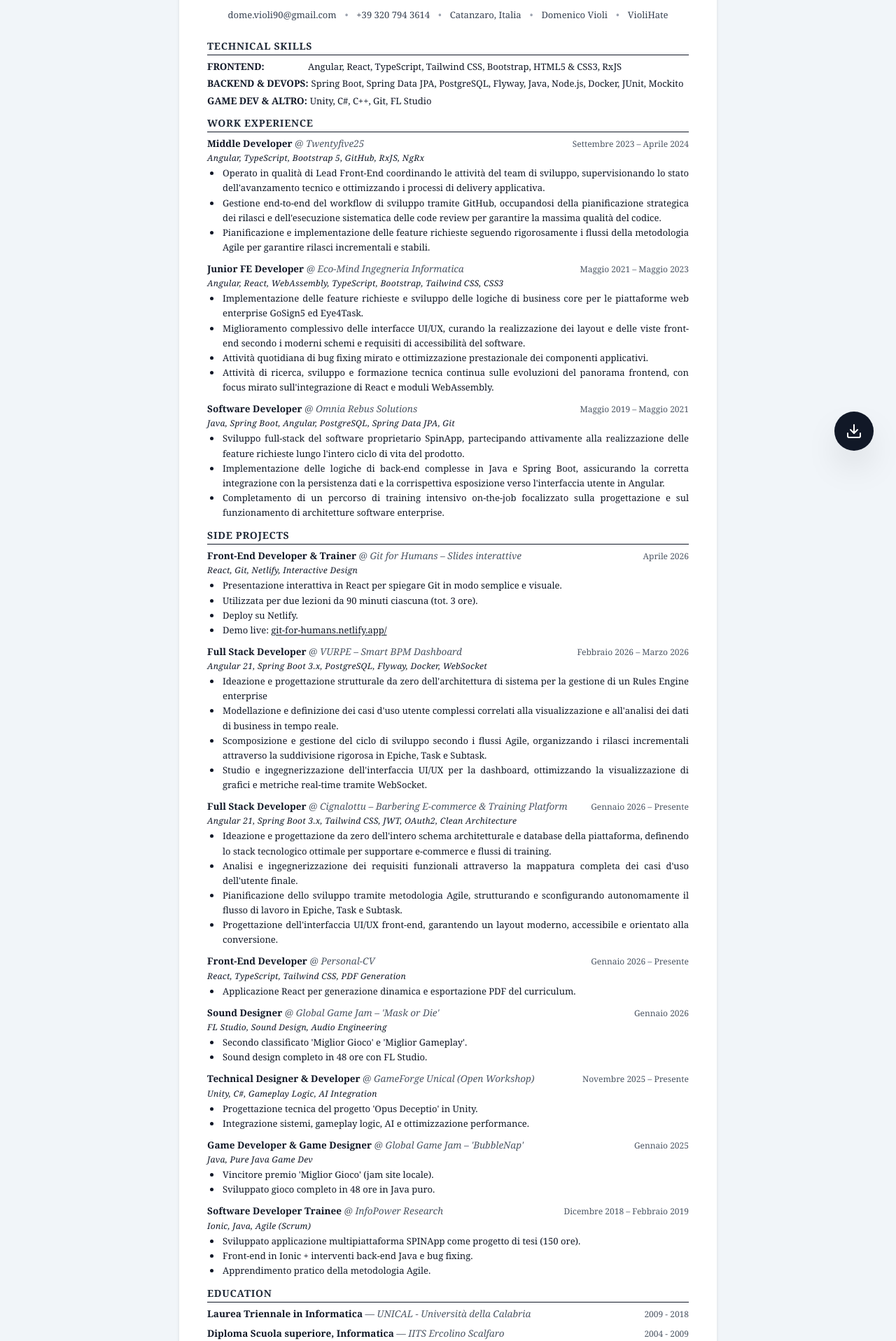
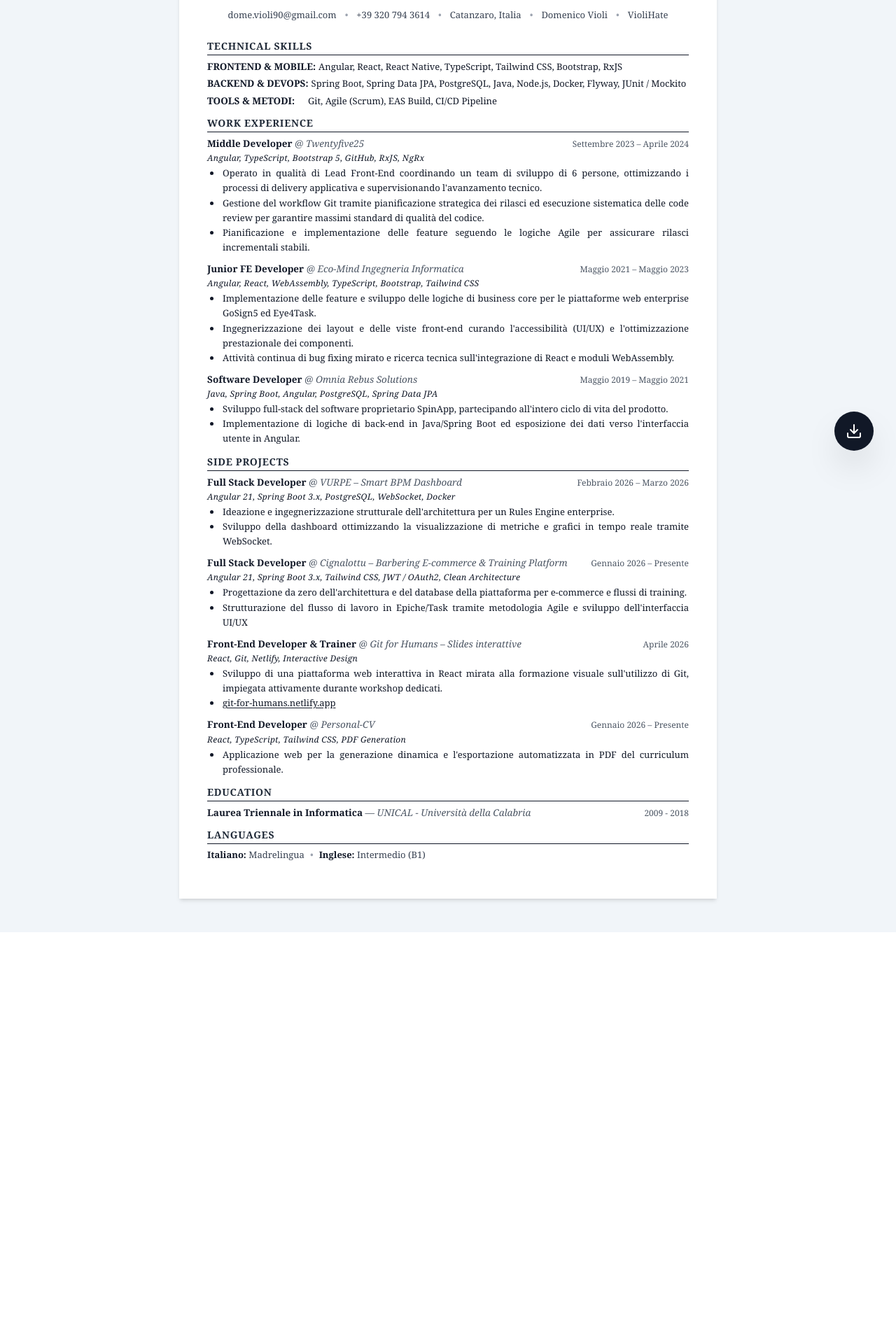
Before and after one commit to VioliHate/personal-cv, a React (Vite) app: page / in a window 1280 px wide. Shown: the part 124-2040 px from the top of the page at 70% size. After the commit the page ends 1456 px from the top, so only its background shows below. Built offline with nearby package versions, Linux system fonts and the light colour scheme.

Commit message:
update cv
removed summary
rework experience
delete useless experience

```diff
--- a/src/components/MainContent.tsx
+++ b/src/components/MainContent.tsx
@@ -15,7 +15,7 @@ export const MainContent: React.FC<{ data: CVData }> = ({ data }) => {
       <ExperienceSection title='Work Experience' items={data.workExperience} />
       <ExperienceSection
         title='Side Projects'
-        items={[...data.outWorkExperience].reverse()}
+        items={[...data.outWorkExperience]}
       />
       {/* Formazione */}
       <Education data={data} />
--- a/src/components/ProfileSummary.tsx
+++ /dev/null
@@ -1,10 +0,0 @@
-import React from "react";
-import type { CVData } from "../types/interfaces";
-
-export const ProfileSummary: React.FC<{ data: CVData }> = ({ data }) => (
-  <section className='mb-5 print-keep-together'>
-    <p className='text-gray-800 text-[13px] leading-relaxed text-justify italic whitespace-pre-wrap'>
-      {data.summary}
-    </p>
-  </section>
-);
--- a/src/data/cvData.tsx
+++ b/src/data/cvData.tsx
@@ -5,7 +5,7 @@ import type { CVData } from "../types/interfaces";
 export const cvData: CVData = {
   personal: {
     name: "Domenico Violi",
-    role: "Frontend Developer \n Full-Stack",
+    role: "Full-Stack Developer \n Frontend Specialist",
   },
   contact: [
     {
@@ -26,19 +26,16 @@ export const cvData: CVData = {
       link: "https://github.com/VioliHate",
     },
   ],
-  summary:
-    "Profondamente appassionato di tecnologia in tutte le sue forme. Mi piace esplorare e imparare nuovi stack e framework: anche quando non li conosco, riesco a capirli e a usarli in modo decente in tempi rapidi.\n" +
-    "Nella vita quotidiana ho la scrivania sempre in disordine perché mi rilassa, creo meme su praticamente tutto e sono abbastanza ironico. Mi diverto a spiegare concetti complessi anche con esempi scemi, perché secondo me è il modo più efficace per farli entrare in testa davvero.",
   skills: [
     {
-      title: "FRONTEND",
+      title: "FRONTEND & MOBILE",
       skills: [
         "Angular",
         "React",
+        "React Native",
         "TypeScript",
         "Tailwind CSS",
         "Bootstrap",
-        "HTML5 & CSS3",
         "RxJS",
       ],
     },
@@ -48,17 +45,16 @@ export const cvData: CVData = {
         "Spring Boot",
         "Spring Data JPA",
         "PostgreSQL",
-        "Flyway",
         "Java",
         "Node.js",
         "Docker",
-        "JUnit",
-        "Mockito",
+        "Flyway",
+        "JUnit / Mockito",
       ],
     },
     {
-      title: "GAME DEV & ALTRO",
-      skills: ["Unity", "C#", "C++", "Git", "FL Studio"],
+      title: "TOOLS & METODI",
+      skills: ["Git", "Agile (Scrum)", "EAS Build", "CI/CD Pipeline"],
     },
   ],
   workExperience: [
@@ -76,9 +72,9 @@ export const cvData: CVData = {
         "NgRx",
       ],
       description: [
-        "Operato in qualità di Lead Front-End coordinando le attività del team di sviluppo, supervisionando lo stato dell'avanzamento tecnico e ottimizzando i processi di delivery applicativa.",
-        "Gestione end-to-end del workflow di sviluppo tramite GitHub, occupandosi della pianificazione strategica dei rilasci e dell'esecuzione sistematica delle code review per garantire la massima qualità del codice.",
-        "Pianificazione e implementazione delle feature richieste seguendo rigorosamente i flussi della metodologia Agile per garantire rilasci incrementali e stabili.",
+        "Operato in qualità di Lead Front-End coordinando un team di sviluppo di 6 persone, ottimizzando i processi di delivery applicativa e supervisionando l'avanzamento tecnico.",
+        "Gestione del workflow Git tramite pianificazione strategica dei rilasci ed esecuzione sistematica delle code review per garantire massimi standard di qualità del codice.",
+        "Pianificazione e implementazione delle feature seguendo le logiche Agile per assicurare rilasci incrementali stabili.",
       ],
     },
     {
@@ -93,13 +89,11 @@ export const cvData: CVData = {
         "TypeScript",
         "Bootstrap",
         "Tailwind CSS",
-        "CSS3",
       ],
       description: [
-        "Implementazione delle feature richieste e sviluppo delle logiche di business core per le piattaforme web enterprise GoSign5 ed Eye4Task.",
-        "Miglioramento complessivo delle interfacce UI/UX, curando la realizzazione dei layout e delle viste front-end secondo i moderni schemi e requisiti di accessibilità del software.",
-        "Attività quotidiana di bug fixing mirato e ottimizzazione prestazionale dei componenti applicativi.",
-        "Attività di ricerca, sviluppo e formazione tecnica continua sulle evoluzioni del panorama frontend, con focus mirato sull'integrazione di React e moduli WebAssembly.",
+        "Implementazione delle feature e sviluppo delle logiche di business core per le piattaforme web enterprise GoSign5 ed Eye4Task.",
+        "Ingegnerizzazione dei layout e delle viste front-end curando l'accessibilità (UI/UX) e l'ottimizzazione prestazionale dei componenti.",
+        "Attività continua di bug fixing mirato e ricerca tecnica sull'integrazione di React e moduli WebAssembly.",
       ],
     },
     {
@@ -113,73 +107,33 @@ export const cvData: CVData = {
         "Angular",
         "PostgreSQL",
         "Spring Data JPA",
-        "Git",
       ],
       description: [
-        "Sviluppo full-stack del software proprietario SpinApp, partecipando attivamente alla realizzazione delle feature richieste lungo l'intero ciclo di vita del prodotto.",
-        "Implementazione delle logiche di back-end complesse in Java e Spring Boot, assicurando la corretta integrazione con la persistenza dati e la corrispettiva esposizione verso l'interfaccia utente in Angular.",
-        "Completamento di un percorso di training intensivo on-the-job focalizzato sulla progettazione e sul funzionamento di architetture software enterprise.",
+        "Sviluppo full-stack del software proprietario SpinApp, partecipando all'intero ciclo di vita del prodotto.",
+        "Implementazione di logiche di back-end in Java/Spring Boot ed esposizione dei dati verso l'interfaccia utente in Angular.",
       ],
     },
   ],
   outWorkExperience: [
     {
-      id: 0,
-      role: "Software Developer Trainee",
-      name: "InfoPower Research",
-      period: "Dicembre 2018 – Febbraio 2019",
-      technologies: ["Ionic", "Java", "Agile (Scrum)"],
+      id: 3,
+      role: "Full Stack Developer",
+      name: "VURPE – Smart BPM Dashboard",
+      period: "Febbraio 2026 – Marzo 2026",
+      technologies: [
+        "Angular 21",
+        "Spring Boot 3.x",
+        "PostgreSQL",
+        "WebSocket",
+        "Docker",
+      ],
       description: [
-        "Sviluppato applicazione multipiattaforma SPINApp come progetto di tesi (150 ore).",
-        "Front-end in Ionic + interventi back-end Java e bug fixing.",
-        "Apprendimento pratico della metodologia Agile.",
-      ],
-    },
-    {
-      id: 1,
-      role: "Game Developer & Game Designer",
-      name: "Global Game Jam – 'BubbleNap'",
-      period: "Gennaio 2025",
-      technologies: ["Java", "Pure Java Game Dev"],
-      description: [
-        "Vincitore premio 'Miglior Gioco' (jam site locale).",
-        "Sviluppato gioco completo in 48 ore in Java puro.",
+        "Ideazione e ingegnerizzazione strutturale dell'architettura per un Rules Engine enterprise.",
+        "Sviluppo della dashboard ottimizzando la visualizzazione di metriche e grafici in tempo reale tramite WebSocket.",
       ],
     },
     {
       id: 2,
-      role: "Technical Designer & Developer",
-      name: "GameForge Unical (Open Workshop)",
-      period: "Novembre 2025 – Presente",
-      technologies: ["Unity", "C#", "Gameplay Logic", "AI Integration"],
-      description: [
-        "Progettazione tecnica del progetto 'Opus Deceptio' in Unity.",
-        "Integrazione sistemi, gameplay logic, AI e ottimizzazione performance.",
-      ],
-    },
-    {
-      id: 3,
-      role: "Sound Designer",
-      name: "Global Game Jam – 'Mask or Die'",
-      period: "Gennaio 2026",
-      technologies: ["FL Studio", "Sound Design", "Audio Engineering"],
-      description: [
-        "Secondo classificato 'Miglior Gioco' e 'Miglior Gameplay'.",
-        "Sound design completo in 48 ore con FL Studio.",
-      ],
-    },
-    {
-      id: 4,
-      role: "Front-End Developer",
-      name: "Personal-CV",
-      period: "Gennaio 2026 – Presente",
-      technologies: ["React", "TypeScript", "Tailwind CSS", "PDF Generation"],
-      description: [
-        "Applicazione React per generazione dinamica e esportazione PDF del curriculum.",
-      ],
-    },
-    {
-      id: 5,
       role: "Full Stack Developer",
       name: "Cignalottu – Barbering E-commerce & Training Platform",
       period: "Gennaio 2026 – Presente",
@@ -187,48 +141,33 @@ export const cvData: CVData = {
         "Angular 21",
         "Spring Boot 3.x",
         "Tailwind CSS",
-        "JWT",
-        "OAuth2",
+        "JWT / OAuth2",
         "Clean Architecture",
       ],
       description: [
-        "Ideazione e progettazione da zero dell'intero schema architetturale e database della piattaforma, definendo lo stack tecnologico ottimale per supportare e-commerce e flussi di training.",
-        "Analisi e ingegnerizzazione dei requisiti funzionali attraverso la mappatura completa dei casi d'uso dell'utente finale.",
-        "Pianificazione dello sviluppo tramite metodologia Agile, strutturando e sconfigurando autonomamente il flusso di lavoro in Epiche, Task e Subtask.",
-        "Progettazione dell'interfaccia UI/UX front-end, garantendo un layout moderno, accessibile e orientato alla conversione.",
+        "Progettazione da zero dell'architettura e del database della piattaforma per e-commerce e flussi di training.",
+        "Strutturazione del flusso di lavoro in Epiche/Task tramite metodologia Agile e sviluppo dell'interfaccia UI/UX",
       ],
     },
     {
-      id: 6,
-      role: "Full Stack Developer",
-      name: "VURPE – Smart BPM Dashboard",
-      period: "Febbraio 2026 – Marzo 2026",
-      technologies: [
-        "Angular 21",
-        "Spring Boot 3.x",
-        "PostgreSQL",
-        "Flyway",
-        "Docker",
-        "WebSocket",
-      ],
-      description: [
-        "Ideazione e progettazione strutturale da zero dell'architettura di sistema per la gestione di un Rules Engine enterprise",
-        "Modellazione e definizione dei casi d'uso utente complessi correlati alla visualizzazione e all'analisi dei dati di business in tempo reale.",
-        "Scomposizione e gestione del ciclo di sviluppo secondo i flussi Agile, organizzando i rilasci incrementali attraverso la suddivisione rigorosa in Epiche, Task e Subtask.",
-        "Studio e ingegnerizzazione dell'interfaccia UI/UX per la dashboard, ottimizzando la visualizzazione di grafici e metriche real-time tramite WebSocket.",
-      ],
-    },
-    {
-      id: 7,
+      id: 1,
       role: "Front-End Developer & Trainer",
       name: "Git for Humans – Slides interattive",
       period: "Aprile 2026",
       technologies: ["React", "Git", "Netlify", "Interactive Design"],
       description: [
-        "Presentazione interattiva in React per spiegare Git in modo semplice e visuale.",
-        "Utilizzata per due lezioni da 90 minuti ciascuna (tot. 3 ore).",
-        "Deploy su Netlify.",
-        "Demo live: https://git-for-humans.netlify.app/",
+        "Sviluppo di una piattaforma web interattiva in React mirata alla formazione visuale sull'utilizzo di Git, impiegata attivamente durante workshop dedicati.",
+        "https://git-for-humans.netlify.app",
+      ],
+    },
+    {
+      id: 0,
+      role: "Front-End Developer",
+      name: "Personal-CV",
+      period: "Gennaio 2026 – Presente",
+      technologies: ["React", "TypeScript", "Tailwind CSS", "PDF Generation"],
+      description: [
+        "Applicazione web per la generazione dinamica e l'esportazione automatizzata in PDF del curriculum professionale.",
       ],
     },
   ],
@@ -239,12 +178,6 @@ export const cvData: CVData = {
       school: "UNICAL - Università della Calabria",
       period: "2009 - 2018",
     },
-    {
-      id: 2,
-      degree: "Diploma Scuola superiore, Informatica",
-      school: "IITS Ercolino Scalfaro",
-      period: "2004 - 2009",
-    },
   ],
   languages: [
     { name: "Italiano", level: "Madrelingua" },
--- a/src/types/interfaces.ts
+++ b/src/types/interfaces.ts
@@ -54,7 +54,6 @@ export interface CVData {
   personal: PersonalInfo;
   contact: ContactItem[];
   skills: SkillCategory[];
-  summary: string;
   workExperience: WorkExperienceItem[];
   outWorkExperience: OutWorkExperienceItem[];
   education: EducationItem[];
```
